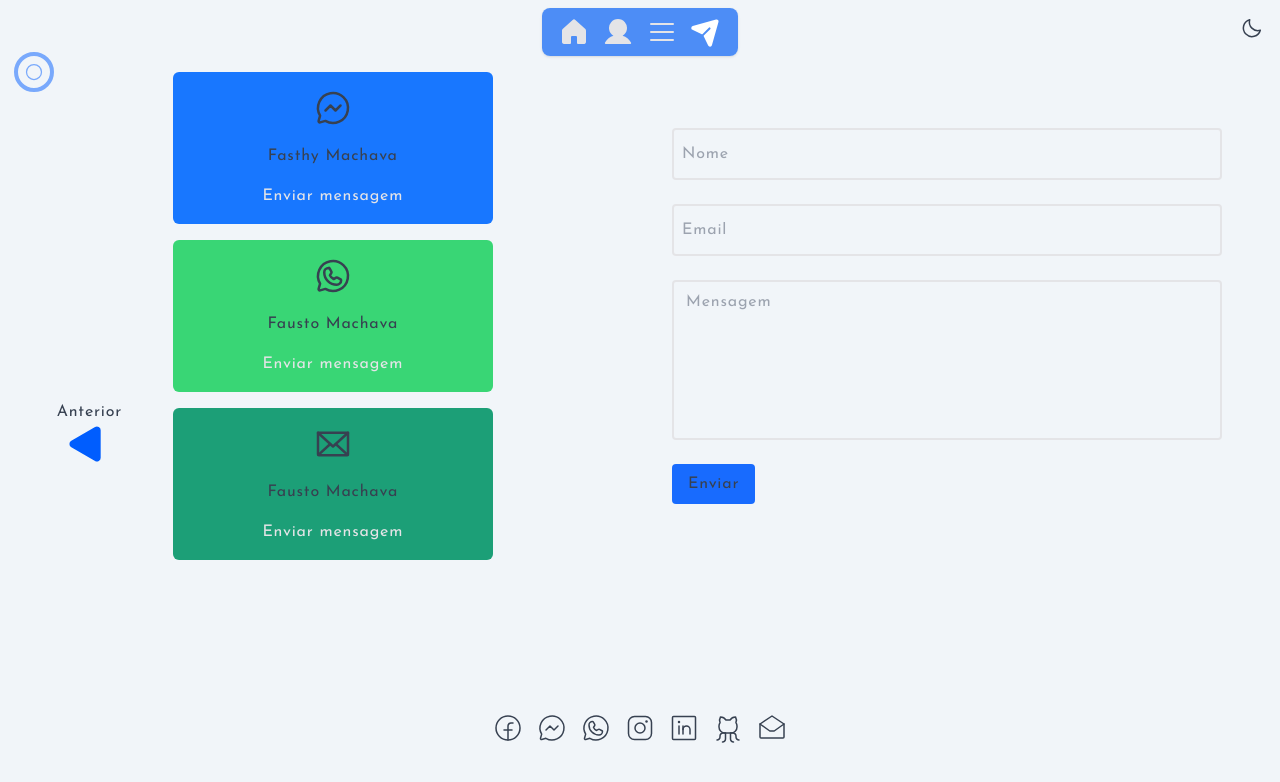
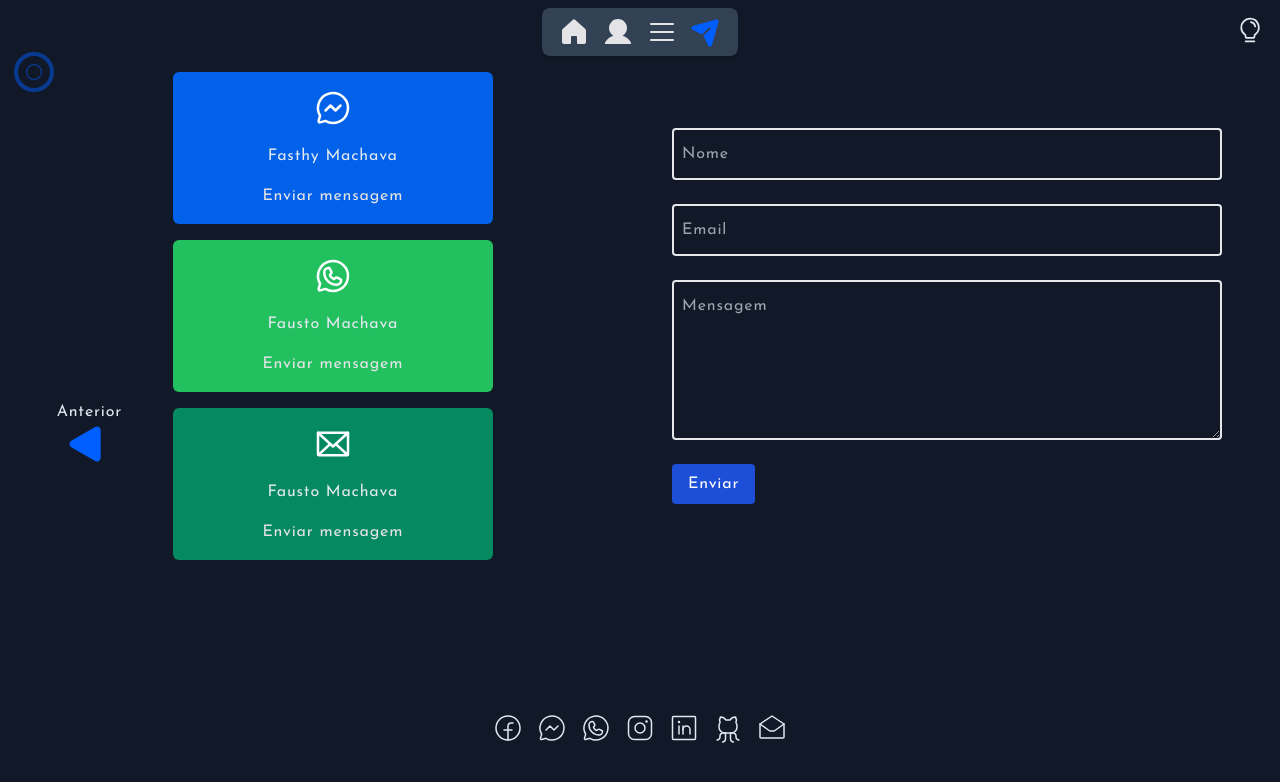
Before and after one commit to Faztudo-Machava/portifolio, a React (Vite) app: page /Contact in a window 1280 px wide. Shown: the top 782 px of the page. Built offline with nearby package versions, Linux system fonts and the light colour scheme.

Commit message:
Adding dark and light mode to the portifolio

```diff
--- a/index.html
+++ b/index.html
@@ -1,5 +1,5 @@
 <!DOCTYPE html>
-<html lang="en">
+<html lang="pt-pt">
 
 <head>
     <meta charset="UTF-8" />
--- a/src/Global.css
+++ b/src/Global.css
@@ -45,7 +45,7 @@ h1, h2, h3, h4, h5, h6{
 }
 
 p{
-    @apply text-gray-700 dark:text-slate-200;
+    @apply text-gray-700 dark:text-slate-200 font-light;
 }
 
 .btn-section{
--- a/src/components/BackBtn.tsx
+++ b/src/components/BackBtn.tsx
@@ -10,7 +10,7 @@ export function Back({path, pathName}: fowardProps){
     return(
         <Link to={path} className='left-3 direction-btn flex-row-reverse animate-direction-left'>
             <p className='text-center ml-2'>Anterior</p>
-            <Triangle weight='fill' className='rotate-[-90deg] text-principle-300 w-10 h-10 2xl:w-28 2xl:h-28'/>
+            <Triangle weight='fill' className='rotate-[-90deg] text-blue-500 dark:text-principle-300 w-10 h-10 2xl:w-28 2xl:h-28'/>
         </Link>
     );
 }
--- a/src/components/Project.tsx
+++ b/src/components/Project.tsx
@@ -8,29 +8,30 @@ interface ProjectProps {
 
 export function Project({ repository, link, img, name }: ProjectProps) {
     return (
-        <div className="flex flex-col bg-gray-700 rounded shadow-lg shadow-zinc-900">
-            <div className="group opacity-70 relative hover:opacity-100 transition-all">
+        <div className="flex flex-col bg-gray-700 rounded dark:shadow shadow-lg shadow-zinc-500 dark:shadow-zinc-900">
+            <div className="group opacity-90 dark:opacity-75 relative hover:opacity-100 transition-all">
                 <img className="object-cover" src={img} alt={`imagem do ${name}`} />
                 <a
                     target={`_blank`}
-                    className="hidden group-hover:block bg-principle-300 rounded-xl absolute top-[50%] left-[50%] translate-x-[-50%] translate-y-[-50%] px-6
-                    py-2"
+                    className='
+                        hidden
+                        group-hover:block
+                        bg-blue-500
+                        dark:bg-principle-300
+                        text-white
+                        rounded-xl
+                        absolute
+                        top-[50%]
+                        left-[50%]
+                        translate-x-[-50%]
+                        translate-y-[-50%]
+                        px-6
+                        py-2'
                     href={link}
                 >
                     Abrir
                 </a>
             </div>
-            {/* <div className="flex flex-col px-5 py-5 gap-4">
-                <p className="text-lg">{name}</p>
-                <div className="flex justify-between">
-                    <div>
-
-                    </div>
-                    <div>
-                        {repository ? <a target={`_blank`} className="btn-section bg-blue-500" href={repository}>Codigo</a> : ''}
-                    </div>
-                </div>
-            </div> */}
         </div>
     )
 }
--- a/src/components/Skills.tsx
+++ b/src/components/Skills.tsx
@@ -70,7 +70,7 @@ export function Skills() {
         <div className="grid grid-cols-2 gap-2 mt-4 md:grid-cols-4 sm:grid-cols-3 lg:grid-cols-6">
             {Object.entries(skills).map(([key, item])=>{
                 return(
-                    <div key={key} className="flex flex-col bg-gray-700 bg-opacity-50 rounded justify-center items-center py-4 hover:animate-hover">
+                    <div key={key} className="flex flex-col bg-gray-300 dark:bg-gray-700 bg-opacity-50 rounded justify-center items-center py-4 hover:animate-hover">
                         <img src={item.icon} alt={item.name} className="h-10 w-10" />
                         <p className='text-sm mt-2'>{item.name}</p>
                     </div>
--- a/src/components/ThemeBtn.tsx
+++ b/src/components/ThemeBtn.tsx
@@ -3,7 +3,7 @@ import { useEffect, useState } from "react";
 
 export function ThemeBtn(){
 
-    const [theme, setTheme] = useState<string>('light');
+    const [theme, setTheme] = useState<string>('dark');
     const colorTheme : string = theme === 'dark' ? 'light' : 'dark';
     useEffect(()=>{
         const root = window.document.documentElement;
@@ -15,7 +15,7 @@ export function ThemeBtn(){
     return(
         <div className="fixed top-4 right-4">
             <span className="cursor-pointer" onClick={() => setTheme(colorTheme)}>
-                {theme === 'dark' ? <Lightbulb size={24} /> : <Moon size={24}/> }
+                {theme === 'dark' ? <Lightbulb size={28} /> : <Moon size={28}/> }
             </span>
         </div>
     )
--- a/src/hook/UseDarkMode.tsx
+++ b/src/hook/UseDarkMode.tsx
@@ -1,7 +1,8 @@
 import { useEffect, useState } from 'react';
 
+export const [theme, setTheme] = useState<string>('dark');
+
 export function UseDarkMode() {
-    const [theme, setTheme] = useState<string>('dark');
     const colorTheme = theme === 'dark' ? 'light' : 'dark';
     useEffect(()=>{
         const root = window.document.documentElement;
--- a/src/pages/About.tsx
+++ b/src/pages/About.tsx
@@ -4,11 +4,15 @@ import { Back } from "../components/BackBtn";
 import { Foward } from "../components/FowardBtn";
 import { Skills } from "../components/Skills";
 
+function getAge(): number {
+    const today = new Date();
+    let age = today.getFullYear() - 2000
+
+    return age;
+}
+
 
 export function About() {
-
-    const today = new Date();
-    let age = today.getFullYear() - 2000
 
     return (
         <motion.div
@@ -21,19 +25,68 @@ export function About() {
                 <div className="grid grid-cols-1 md:grid-cols-2 gap-3 md:gap-5">
                     <div className="flex items-center">
                         <p className="py-4 text-justify">
-                            {`Eu sou um jovem de ${age} anos de idade apaixonado pela área de desenvolvimento de sistemas, meu maior foco é o desenvolvimento front-end com mais engajamento nas ferramentas React JS, Tailwind CSS e Bootstrap. Já tive contacto com várias tecnologias pois minha curiosidade e vontade de aprender é muito grande.`}
+                            {`Eu sou um jovem de ${getAge()} anos de idade apaixonado pela área de desenvolvimento de sistemas, meu maior foco é o desenvolvimento front-end com mais engajamento nas ferramentas React JS, Tailwind CSS e Bootstrap. Já tive contacto com várias tecnologias pois minha curiosidade e vontade de aprender é muito grande.`}
                         </p>
                     </div>
                     <div className="grid grid-cols-2 gap-2">
-                        <div className="flex flex-col bg-gray-700 bg-opacity-50 rounded justify-center items-center py-4 hover:animate-hover text-green-500">
+                        <div className={`
+                                flex
+                                flex-col
+                                bg-gray-300
+                                dark:bg-gray-700
+                                bg-opacity-50 rounded
+                                justify-center
+                                items-center
+                                py-4
+                                hover:animate-hover
+                                text-green-700
+                                dark:text-green-500
+                            `}>
                             <Trophy size={32} />
-                            <p className='text-sm my-2'>Experiência</p>
-                            <p>2+ anos</p>
+                            <p className='
+                                text-sm
+                                my-2
+                                text-green-700
+                                dark:text-green-500
+                            '>
+                                Experiência
+                            </p>
+                            <p className='
+                                text-green-700
+                                dark:text-green-500
+                            '>
+                                2+ anos
+                            </p>
                         </div>
-                        <div className="flex flex-col bg-gray-700 bg-opacity-50 rounded justify-center items-center py-4 hover:animate-hover text-green-500">
+                        <div className='
+                            flex
+                            flex-col
+                            bg-gray-300
+                            dark:bg-gray-700
+                            bg-opacity-50
+                            rounded
+                            justify-center
+                            items-center
+                            py-4
+                            hover:animate-hover
+                            dark:text-green-500
+                            text-green-700
+                        '>
                             <List size={32} />
-                            <p className='text-sm my-2'>Projectos</p>
-                            <p>20+ projectos</p>
+                            <p className='
+                                text-sm
+                                my-2
+                                text-green-700
+                                dark:text-green-500
+                            '>
+                                Projectos
+                            </p>
+                            <p className='
+                                text-green-700
+                                dark:text-green-500
+                            '>
+                                10+ Projectos
+                            </p>
                         </div>
                     </div>
                 </div>
--- a/src/pages/Contact.tsx
+++ b/src/pages/Contact.tsx
@@ -14,47 +14,99 @@ export function Contact() {
     >
       <div className='grid grid-cols-1 lg:grid-cols-2 gap-4 my-4'>
         <div className='flex flex-col items-center gap-4'>
-          <div className='bg-[#006AFF] px-6 py-4 flex gap-4 flex-col items-center min-w-[20rem] lg:min-w-[20rem] bg-opacity-90 rounded-md'>
+          <div className='bg-[#006AFF] px-6 py-4 flex gap-4 flex-col items-center min-w-[20rem] lg:min-w-[20rem] bg-opacity-90 rounded-md text-white'>
             <div className="">
               <MessengerLogo width={40} height={40} />
             </div>
-            <p>
+            <p className='text-white'>
               Fasthy Machava
             </p>
             <p>
-              <a className="text-zinc-200" href='https://m.me/fasthy.machava' target={'_blank'}>Enviar mensagem</a>
+              <a className="text-zinc-200 hover:text-white transition-all" href='https://m.me/fasthy.machava' target={'_blank'}>Enviar mensagem</a>
             </p>
           </div>
-          <div className='bg-[#25D366] px-6 py-4 flex gap-4 flex-col items-center min-w-[20rem] lg:min-w-[20rem] bg-opacity-90 rounded-md'>
+          <div className='bg-[#25D366] px-6 py-4 flex gap-4 flex-col items-center min-w-[20rem] lg:min-w-[20rem] bg-opacity-90 rounded-md text-white'>
             <div className="">
               <WhatsappLogo width={40} height={40} />
             </div>
-            <p>
+            <p className='text-white'>
               Fausto Machava
             </p>
             <p>
-              <a className="text-zinc-200" href='https://wa.me/258848709975' target={'_blank'}>Enviar mensagem</a>
+              <a className="text-zinc-200 hover:text-white transition-all" href='https://wa.me/258848709975' target={'_blank'}>Enviar mensagem</a>
             </p>
           </div>
-          <div className='bg-emerald-600 px-6 py-4 flex gap-4 flex-col items-center min-w-[20rem] lg:min-w-[20rem] bg-opacity-90 rounded-md'>
+          <div className='bg-emerald-600 px-6 py-4 flex gap-4 flex-col items-center min-w-[20rem] lg:min-w-[20rem] bg-opacity-90 rounded-md text-white'>
             <div className="">
               <Envelope width={40} height={40} />
             </div>
-            <p>
+            <p className='text-white'>
               Fausto Machava
             </p>
             <p>
-              <a className="text-zinc-200" href='mailto:fasthymachava12@gmail.com' target={'_blank'}>Enviar mensagem</a>
+              <a className="text-zinc-200 hover:text-white transition-all" href='mailto:fasthymachava12@gmail.com' target={'_blank'}>Enviar mensagem</a>
             </p>
           </div>
         </div>
         <div className='w-full p-6 flex items-center'>
           <form className='flex flex-col gap-6 w-full' action="" method="post">
-            <input className='w-full outline-none px-2 py-3 bg-transparent border-2 border-zinc-200 focus:border-principle-300 rounded' type="text" placeholder='Nome' />
-            <input className='w-full outline-none px-2 py-3 bg-transparent border-2 border-zinc-200 focus:border-principle-300 rounded' type="email" placeholder='Email' />
-            <textarea className='w-full outline-none px-3 py-2 bg-transparent border-2 border-zinc-200 focus:border-principle-300 rounded resize-none h-40' placeholder='Mensagem'></textarea>
+            <input className='
+                    w-full
+                    outline-none
+                    px-2 py-3
+                    bg-transparent
+                    border-2
+                    dark:border-gray-200
+                    border-gray-400
+                    dark:focus:border-principle-300
+                    focus:border-blue-500
+                    rounded'
+                  type="text"
+                  required
+                  placeholder='Nome' />
+            <input className='
+                    w-full
+                    outline-none
+                    px-2 py-3
+                    bg-transparent
+                    border-2
+                    dark:border-gray-200
+                    border-gray-400
+                    dark:focus:border-principle-300
+                    focus:border-blue-500
+                    rounded'
+                  type="email"
+                  required
+                  placeholder='Email' />
+            <textarea className='
+                    w-full
+                    outline-none
+                    px-2 py-3
+                    bg-transparent
+                    border-2
+                    dark:border-gray-200
+                    border-gray-400
+                    dark:focus:border-principle-300
+                    focus:border-blue-500
+                    rounded
+                    h-40'
+                    required
+                    placeholder='Mensagem'></textarea>
             <div>
-              <input className='px-4 py-2 bg-principle-300 bg-opacity-90 rounded cursor-pointer' type="button" value="Enviar" />
+              <input className='
+                    px-4
+                    py-2
+                    dark:bg-blue-700
+                    dark:hover:bg-blue-900
+                    bg-blue-500
+                    hover:bg-blue-800
+                    text-white
+                    transition-all
+                    bg-opacity-90
+                    rounded
+                    cursor-pointer'
+                    type="submit"
+                    value="Enviar" />
             </div>
           </form>
         </div>
```
